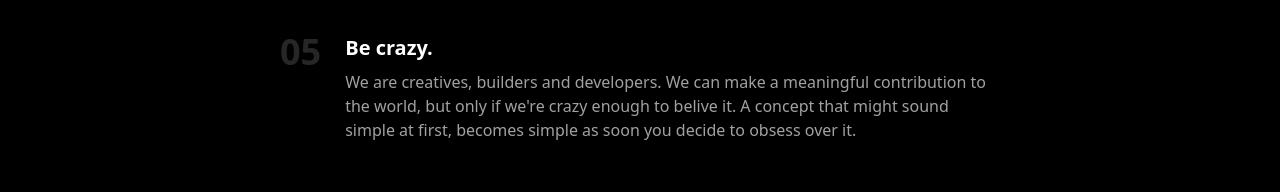
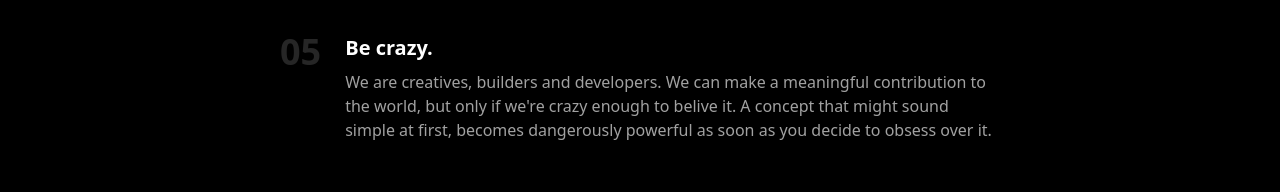
Before and after one commit to Timhongphuc/FaberInnovations-Website, a React (Vite) app: page /manifesto in a window 1280 px wide. Shown: the part 866-1058 px from the top of the page. Built offline with nearby package versions, Linux system fonts and the light colour scheme; a web font is replaced by a local one.

Commit message:
Update typo in Manifesto.tsx

```diff
--- a/src/pages/Manifesto.tsx
+++ b/src/pages/Manifesto.tsx
@@ -25,7 +25,7 @@ const principles = [
   },
   {
     title: "Be crazy.",
-    text: "We are creatives, builders and developers. We can make a meaningful contribution to the world, but only if we're crazy enough to belive it. A concept that might sound simple at first, becomes simple as soon you decide to obsess over it.",
+    text: "We are creatives, builders and developers. We can make a meaningful contribution to the world, but only if we're crazy enough to belive it. A concept that might sound simple at first, becomes dangerously powerful as soon as you decide to obsess over it.",
   },
 ];
 
```
